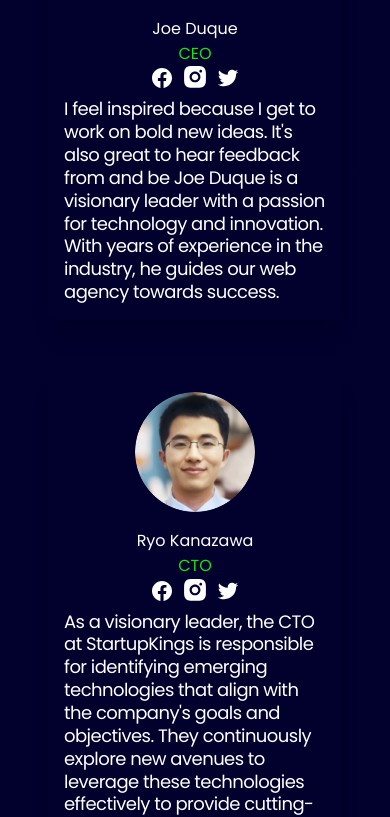
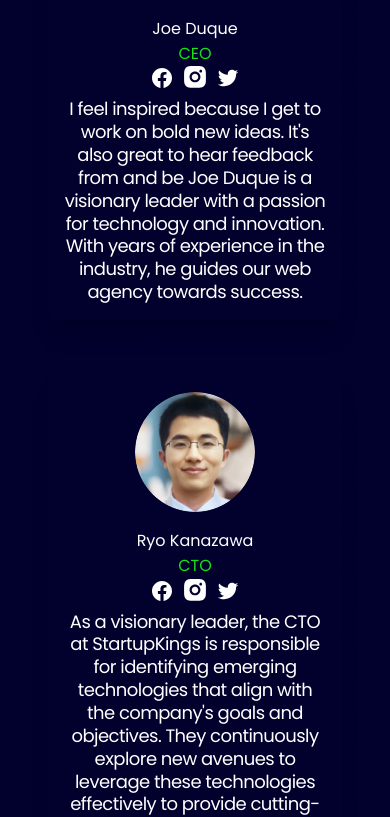
Before and after one commit to YakivBioko/startupkings-frontend, a Next.js app: page / in a window 390 px wide. Shown: the part 8223-9040 px from the top of the page. Built offline with nearby package versions, Linux system fonts and the light colour scheme.

Commit message:
Fix Team text align issue

```diff
--- a/src/views/Home/Team/Card.tsx
+++ b/src/views/Home/Team/Card.tsx
@@ -46,7 +46,7 @@ export default function Card({
           </div>
         </div>
       </div>
-      <p>{description}</p>
+      <p className="text-center md:text-left">{description}</p>
     </div>
   );
 }
```
